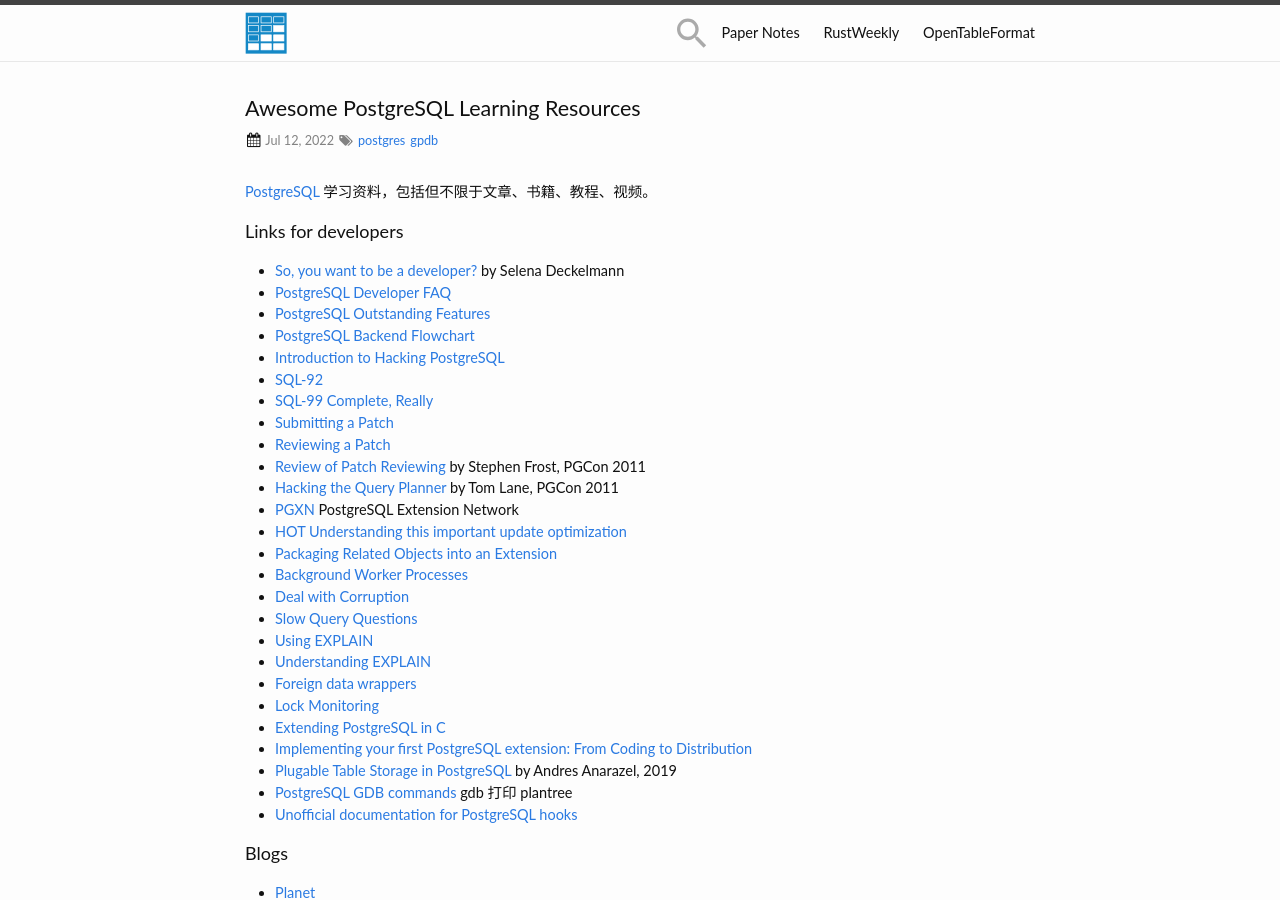
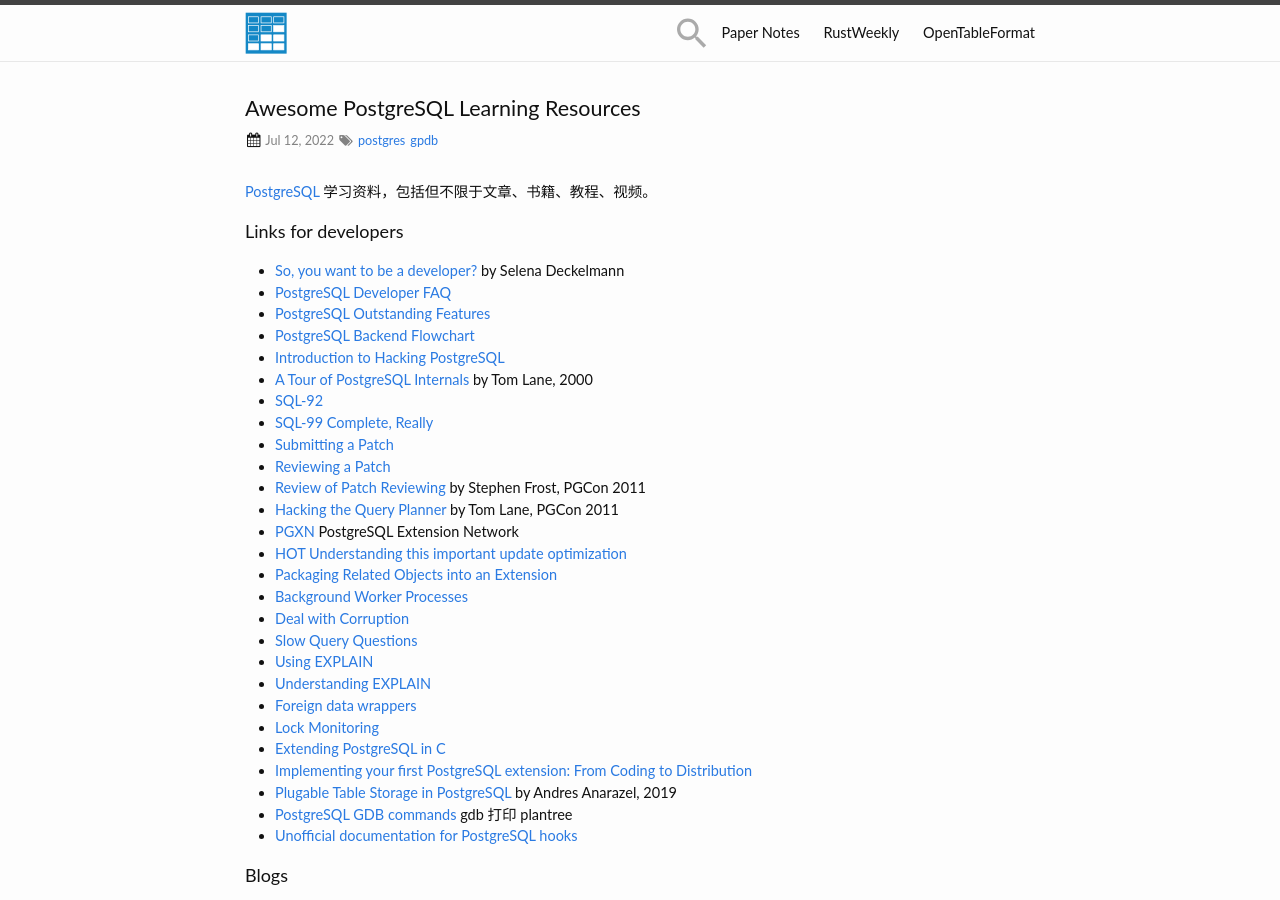
Before and after one commit to zhjwpku/zhjwpku.github.io, a Jekyll site: the page built from _posts/2022-07-12-awesome-postgres.md, in a window 1280 px wide and 900 px high. Built offline with Jekyll 4.4.1, drawn with Linux system fonts in a browser that asks for light colours; comment, search, counter and statistics services are not loaded.

Commit message:
A Tour of PostgreSQL Internals
Signed-off-by: Junwang Zhao <zhjwpku@gmail.com>

```diff
--- a/_posts/2022-07-12-awesome-postgres.md
+++ b/_posts/2022-07-12-awesome-postgres.md
@@ -16,6 +16,7 @@
 - [PostgreSQL Outstanding Features](https://wiki.postgresql.org/wiki/Todo)
 - [PostgreSQL Backend Flowchart](https://www.postgresql.org/developer/backend/)
 - [Introduction to Hacking PostgreSQL](http://www.neilconway.org/talks/hacking/)
+- [A Tour of PostgreSQL Internals](https://www.postgresql.org/files/developer/tour.pdf) by Tom Lane, 2000
 - [SQL-92](http://www.contrib.andrew.cmu.edu/~shadow/sql/sql1992.txt)
 - [SQL-99 Complete, Really](https://crate.io/docs/sql-99/en/latest/)
 - [Submitting a Patch](https://wiki.postgresql.org/wiki/Submitting_a_Patch)
```
